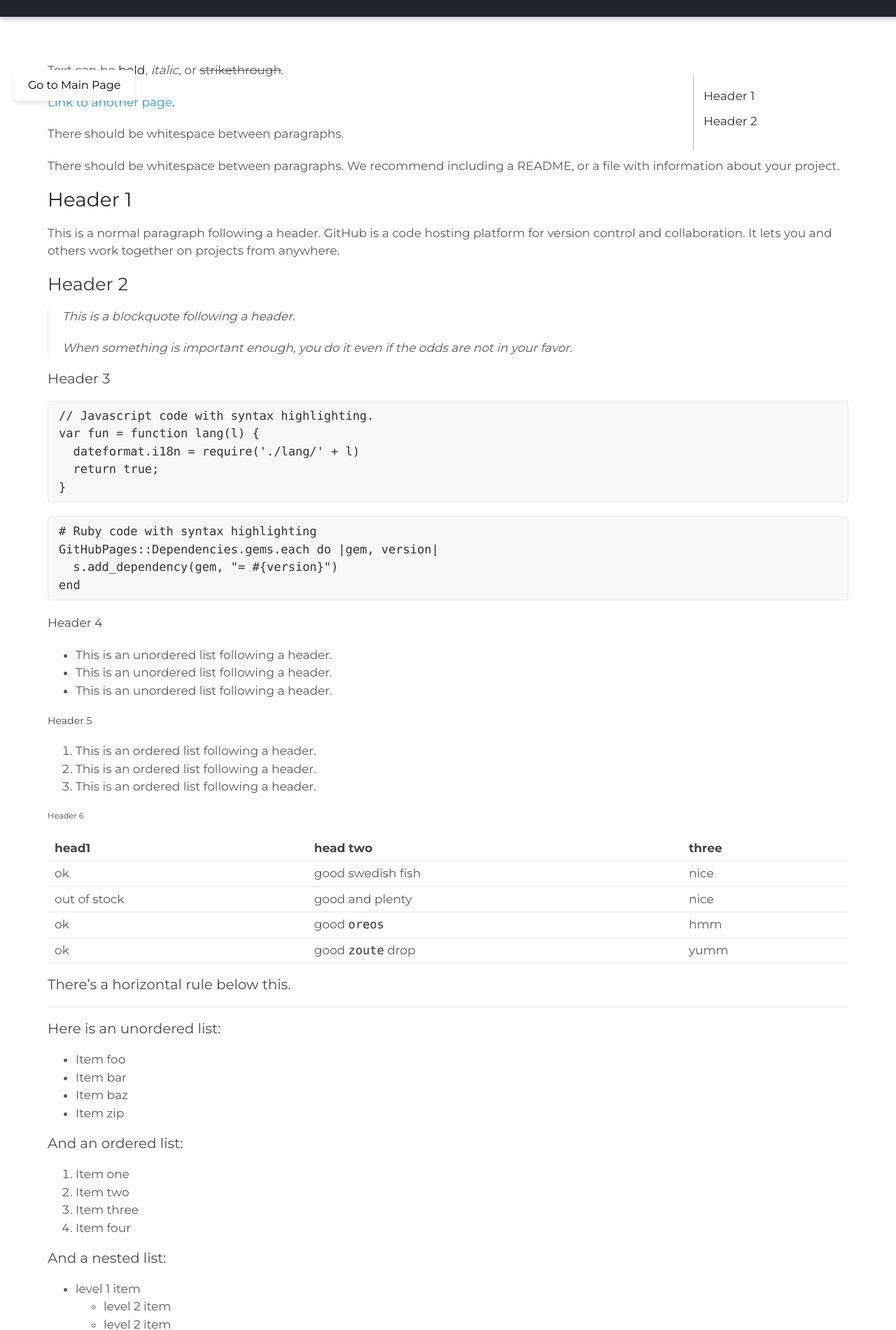
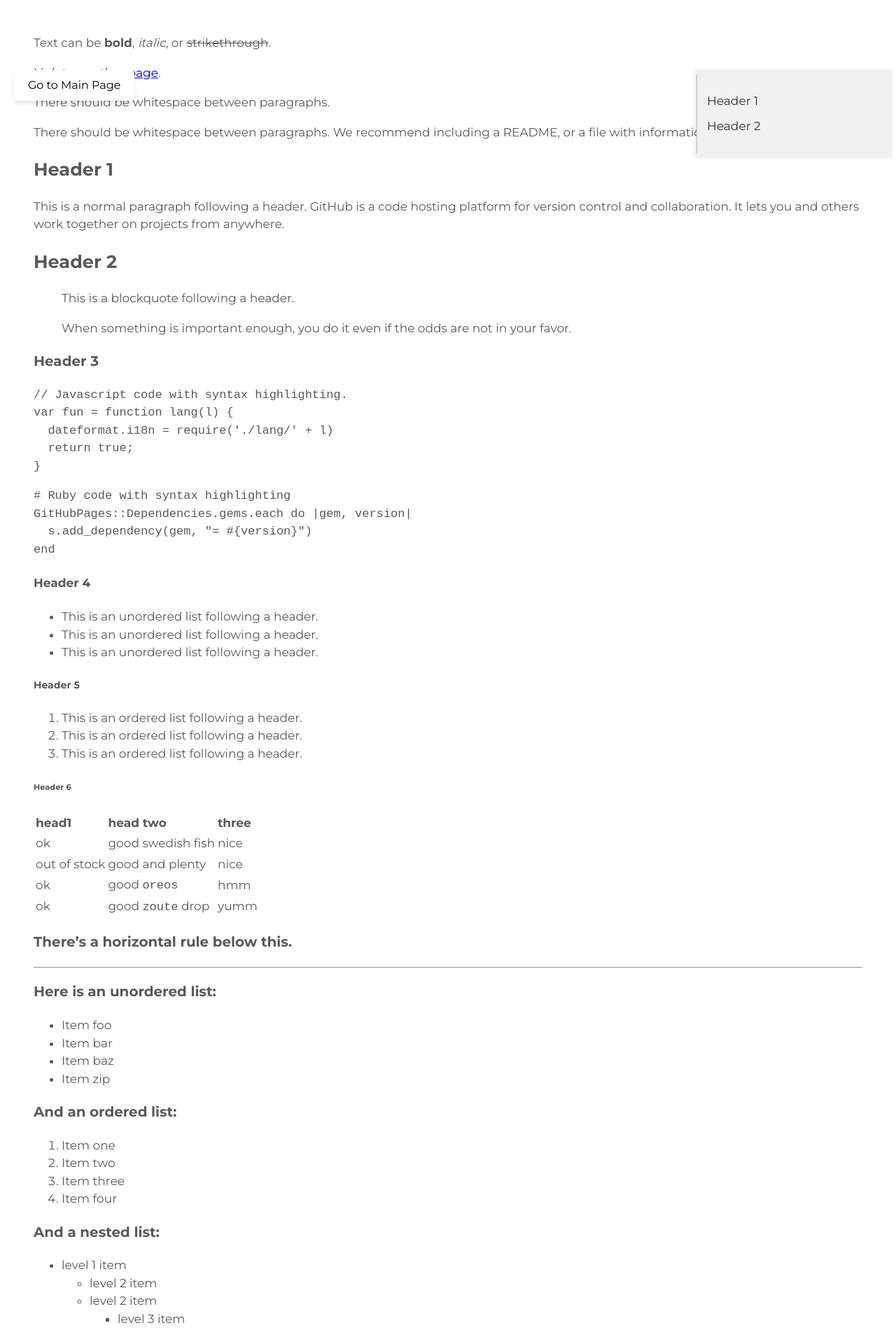
Before and after one commit to FredPili/ADAWebsite, a Jekyll site: the page built from example.md, in a window 1280 px wide. Shown: the top 1901 px of the page at 70% size. Built offline with Jekyll 4.4.1, drawn with Linux system fonts in a browser that asks for light colours.

Commit message:
updata css

```diff
--- a/assets/css/styles.css
+++ b/assets/css/styles.css
@@ -1,313 +1,54 @@
+/* General Layout */
 body {
   background-color: #fff;
-  padding: 20px; /* Adjust padding for smaller screens */
+  padding: 20px; /* Reduced padding for smaller screens */
   font-size: 17px;
   line-height: 1.5;
   font-family: 'Montserrat', sans-serif;
   color: #595959;
   font-weight: 400;
-}
-
-h1, h2, h3, h4, h5, h6 {
-  color:#222;
-  margin:0 0 20px;
-}
-
-p, ul, ol, table, pre, dl {
-  margin:0 0 20px;
-}
-
-h1, h2, h3 {
-  line-height:1.1;
-}
-
-h1 {
-  font-size:28px;
-  font-weight: 500;
-}
-
-h2 {
-  color:#393939;
-  font-weight: 500;
-}
-
-h3, h4, h5, h6 {
-  color:#494949;
-  font-weight: 500;
-}
-
-a {
-  color:#39c;
-  text-decoration:none;
-}
-
-a:hover {
-  color:#069;
-}
-
-a small {
-  font-size:11px;
-  color:#777;
-  margin-top:-0.3em;
-  display:block;
-}
-
-a:hover small {
-  color:#777;
+  box-sizing: border-box; /* Ensure padding and border are included in width calculations */
 }
 
 .wrapper {
-  max-width: 1200px; /* Limit the maximum width for large screens */
-  margin: 0 auto; /* Center the content horizontally */
-  padding: 0 20px; /* Add padding for smaller screens */
+  max-width: 1200px; /* Restrict the maximum width of the wrapper */
+  margin: 0 auto; /* Center content */
+  padding: 0 20px; /* Add horizontal padding for smaller screens */
 }
 
-blockquote {
-  border-left:1px solid #e5e5e5;
-  margin:0;
-  padding:0 0 0 20px;
-  font-style:italic;
+.main-content {
+  margin: 0; /* Remove unnecessary margins */
+  padding: 20px; /* Add padding for readability */
+  box-sizing: border-box; /* Ensure no overflow from padding */
+  width: 100%; /* Allow full use of available space */
 }
 
-code, pre {
-  font-family:Monaco, Bitstream Vera Sans Mono, Lucida Console, Terminal, Consolas, Liberation Mono, DejaVu Sans Mono, Courier New, monospace;
-  color:#333;
-}
-
-pre {
-  padding:8px 15px;
-  background: #f8f8f8;
-  border-radius:5px;
-  border:1px solid #e5e5e5;
-  overflow-x: auto;
-}
-
-table {
-  width:100%;
-  border-collapse:collapse;
-}
-
-th, td {
-  text-align:left;
-  padding:5px 10px;
-  border-bottom:1px solid #e5e5e5;
-}
-
-dt {
-  color:#444;
-  font-weight:500;
-}
-
-th {
-  color:#444;
-}
-
-img {
-  max-width:100%;
-}
-
-
-
-header {
-  width: 100%; /* Make the header span the full width of the page */
-  float: none; /* Remove float */
-  position: static; /* Allow the header to scroll with the content */
-  text-align: center; /* Center the content */
-  padding: 20px 0; /* Add some padding */
-}
-
-header ul {
-  list-style:none;
-  height:40px;
-  padding:0;
-  background: #f4f4f4;
-  border-radius:5px;
-  border:1px solid #e0e0e0;
-  width:270px;
-}
-
-header li {
-  width:89px;
-  float:left;
-  border-right:1px solid #e0e0e0;
-  height:40px;
-}
-
-header li:first-child a {
-  border-radius:5px 0 0 5px;
-}
-
-header li:last-child a {
-  border-radius:0 5px 5px 0;
-}
-
-header ul a {
-  line-height:1;
-  font-size:11px;
-  color:#999;
-  display:block;
-  text-align:center;
-  padding-top:6px;
-  height:34px;
-}
-
-header ul a:hover {
-  color:#999;
-}
-
-header ul a:active {
-  background-color:#f0f0f0;
-}
-
-strong {
-  color:#222;
-  font-weight:500;
-}
-
-header ul li + li + li {
-  border-right:none;
-  width:89px;
-}
-
-header ul a strong {
-  font-size:14px;
-  display:block;
-  color:#222;
-}
-
-section {
-  width: auto; /* Allow the content to use the available space */
-  float: none; /* Remove float */
-  margin: 0 auto; /* Center the content */
-  padding: 20px; /* Add padding for readability */
-}
-
-small {
-  font-size:11px;
-}
-
-hr {
-  border:0;
-  background:#e5e5e5;
-  height:1px;
-  margin:0 0 20px;
-}
-
-footer {
-  width: 100%; /* Make the footer span the full width of the page */
-  float: none; /* Remove float */
-  position: static; /* Allow the footer to scroll with the content */
-  text-align: center; /* Center the content */
-  padding: 20px 0; /* Add some padding */
-}
-
-/* Sticky Banner */
-.sticky-banner {
-  position: fixed;
-  top: 0;
-  left: 0;
-  width: 100%; /* Full width */
-  background-color: #20242c; /* Dark background */
-  color: #ffffff; /* White text */
-  display: flex; /* Flex layout for aligning items */
-  flex-direction: column; /* Stack the text vertically */
-  align-items: center; /* Center items horizontally */
-  justify-content: center; /* Center the content vertically */
-  padding: 8px 2rem; /* Padding for spacing */
-  z-index: 1000; /* Ensure the banner stays on top */
-  box-shadow: 0px 4px 6px rgba(0, 0, 0, 0.2); /* Optional shadow */
-}
-
-/* Banner Title */
-.sticky-banner h1 {
-  font-size: 1.5rem; /* Adjust font size */
-  margin: 0; /* Remove margin */
-  color: #ffffff;
-  text-align: center; /* Ensure the text is centered */
-}
-
-/* Subtitle */
-.sticky-banner .subtitle {
-  font-size: 1rem; /* Slightly smaller font size for the subtitle */
-  margin: 0.5rem 0 0; /* Space between the title and subtitle */
-  color: #b0b0b0; /* Lighter color for the subtitle */
-  text-align: center; /* Center align the subtitle */
-}
-
-/* Sidebar Styles */
+/* Sidebar */
 .sidebar {
   position: fixed;
   top: 100px;
-  right: 10px;
-  width: 250px; /* Default width for larger screens */
-  background-color: #ffffff;
+  right: 5px;
+  width: 250px; /* Default sidebar width */
+  background-color: #f1f1f1;
   padding: 15px;
+  box-shadow: -2px 0 5px rgba(0, 0, 0, 0.1);
   z-index: 10;
-  transition: all 0.3s ease-in-out;
+  transition: width 0.3s ease-in-out; /* Smooth resizing */
 }
 
-/* Adjust Sidebar Width */
-@media screen and (max-width: 1200px) {
-  .sidebar {
-    width: 200px; /* Reduce sidebar width on medium-sized screens */
-  }
-
-  .main-content {
-    margin-right: 0; /* Ensure content doesn't overlap with sidebar */
-  }
+/* TOC Bar */
+.toc-bar {
+  position: absolute;
+  top: 50%;
+  left: 0;
+  width: 1px;
+  background-color: #b9b9b9;
+  height: 90%;
+  margin-right: 15px;
+  transform: translateY(-50%);
 }
 
-@media screen and (max-width: 960px) {
-  .sidebar {
-    width: 180px; /* Narrower sidebar for smaller screens */
-  }
-
-  .wrapper {
-    max-width: 960px; /* Adjust wrapper width */
-  }
-}
-
-@media screen and (max-width: 768px) {
-  .sidebar {
-    display: none; /* Hide sidebar on smaller screens */
-  }
-
-  .wrapper {
-    max-width: 768px; /* Adjust wrapper width */
-  }
-
-  .main-content {
-    margin: 0; /* Remove margins to use full width */
-    padding: 20px; /* Maintain padding for readability */
-  }
-}
-
-@media screen and (max-width: 480px) {
-  body {
-    padding: 10px;
-  }
-
-  .wrapper {
-    max-width: 100%; /* Use full width of the screen */
-  }
-
-  .main-content {
-    padding: 15px; /* Smaller padding for very small screens */
-  }
-}
-
-.toc-bar {
-  position: absolute;  /* Make it absolute to ensure it stays fixed in the sidebar */
-  top: 50%; /* Move the bar to the vertical middle of the sidebar */
-  left: 0; /* Align the bar to the left */
-  width: 1px; /* Width of the line */
-  background-color: #b9b9b9; /* Color of the bar */
-  height: 90%; /* Set the height to 90% of the sidebar */
-  margin-right: 15px; /* Space between the bar and the TOC */
-  transform: translateY(-50%); /* Move the bar upwards by 50% of its height, effectively centering it */
-}
-
-/* Sidebar TOC */
+/* Sidebar List */
 .sidebar ul {
   list-style-type: none;
   padding: 0;
@@ -326,107 +67,62 @@
   color: #007BFF;
 }
 
-
-/* Main Content Adjustment */
-.main-content {
-  margin-right: 0; /* Reset margin on the right side */
-  margin-left: 0; /* Reset margin on the left side */
-  padding: 20px;
-  width: 100%; /* Allow full width for smaller screens */
-  box-sizing: border-box; /* Include padding and border in width calculations */
-}
-
 /* Sticky Button */
 .sticky-button {
   position: fixed;
-  top: 100px; /* Position it at the top */
-  left: 20px; /* Position it to the left */
+  top: 100px;
+  left: 20px;
   padding: 10px 20px;
-  background-color: #ffffff; /* Button color */
-  color: rgb(0, 0, 0); /* Text color */
+  background-color: #ffffff;
+  color: rgb(0, 0, 0);
   font-size: 16px;
-  text-decoration: none; /* Remove underline from the link */
-  border-radius: 5px; /* Rounded corners */
-  box-shadow: 0px 4px 6px rgba(0, 0, 0, 0.1); /* Optional shadow */
-  z-index: 9999; /* Ensure it stays on top */
-  transition: background-color 0.3s ease; /* Smooth transition on hover */
+  text-decoration: none;
+  border-radius: 5px;
+  box-shadow: 0px 4px 6px rgba(0, 0, 0, 0.1);
+  z-index: 999;
+  transition: background-color 0.3s ease;
 }
 
 .sticky-button:hover {
-  background-color: #cecece; /* Darker blue on hover */
+  background-color: #cecece;
 }
 
-@media print, screen and (max-width: 960px) {
-
-  div.wrapper {
-    width:auto;
-    margin:0;
-  }
-
-  header, section, footer {
-    float:none;
-    position:static;
-    width:auto;
-  }
-
-  header {
-    padding-right:320px;
-  }
-
-  section {
-    border:1px solid #e5e5e5;
-    border-width:1px 0;
-    padding:20px 0;
-    margin:0 0 20px;
-  }
-
-  header a small {
-    display:inline;
-  }
-
-  header ul {
-    position:absolute;
-    right:50px;
-    top:52px;
+/* Responsive Adjustments */
+@media screen and (max-width: 1200px) {
+  .sidebar {
+    width: 200px; /* Adjust sidebar for medium screens */
   }
 }
 
-@media print, screen and (max-width: 720px) {
-  body {
-    word-wrap:break-word;
+@media screen and (max-width: 960px) {
+  .wrapper {
+    max-width: 960px; /* Restrict wrapper width */
   }
-
-  header {
-    padding:0;
-  }
-
-  header ul, header p.view {
-    position:static;
-  }
-
-  pre, code {
-    word-wrap:normal;
+  .sidebar {
+    width: 180px; /* Narrower sidebar */
   }
 }
 
-@media print, screen and (max-width: 480px) {
-  body {
-    padding:15px;
+@media screen and (max-width: 768px) {
+  .wrapper {
+    max-width: 100%; /* Use full width for smaller screens */
   }
-
-  header ul {
-    width:99%;
+  .sidebar {
+    display: none; /* Hide sidebar on small screens */
   }
-
-  header li, header ul li + li + li {
-    width:33%;
+  .sticky-button {
+    bottom: 20px;
+    left: 20px;
+    padding: 10px 15px;
   }
 }
 
-@media print {
+@media screen and (max-width: 480px) {
   body {
-    padding:0.4in;
-    font-size:12pt;
-    color:#444;
+    padding: 10px; /* Reduce padding for very small screens */
+  }
+  .sticky-button {
+    font-size: 14px; /* Reduce button size */
+    padding: 8px 12px;
   }
 }
```
